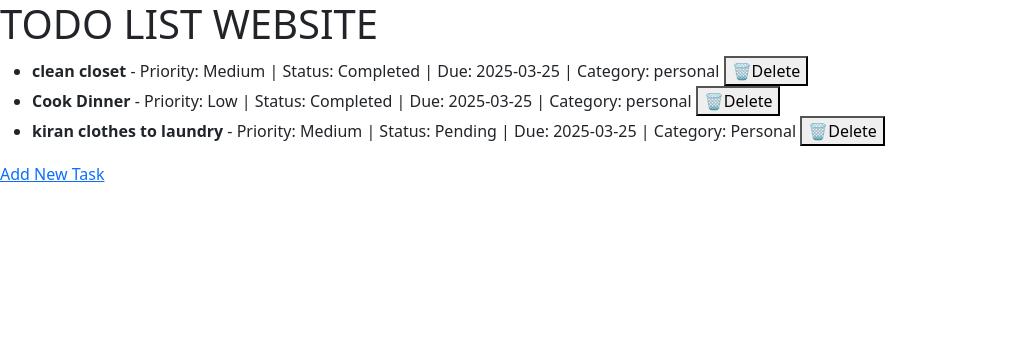
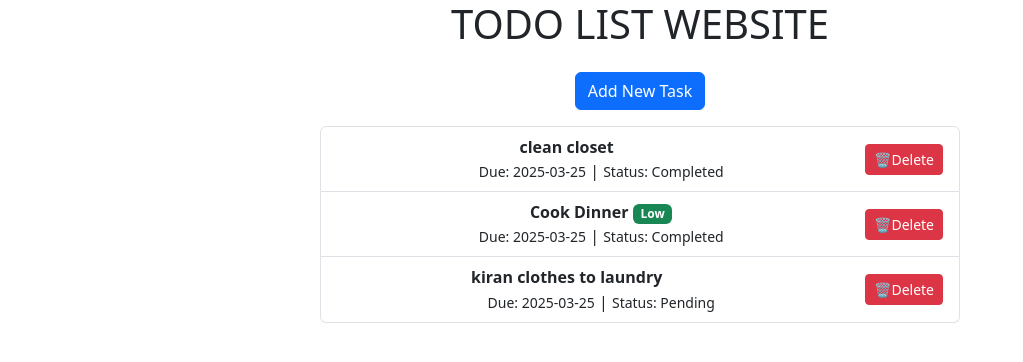
Before and after one commit to Prathyusha1993/day-89-advance-python-challeneg-to-do-list-website, a Flask app: page / in a window 1280 px wide. Shown: the top 362 px of the page, without its empty margins (0-1023 px from the left). Run offline with Flask 3, Linux system fonts and the light colour scheme; data comes from the database, SQL or seed files in the repository; both versions use the stored data as it was after the commit; some libraries are stand-ins or nearby versions.

Commit message:
day-89 advance python to do list website

```diff
--- a/main.py
+++ b/main.py
@@ -39,7 +39,7 @@
 
 class TodoForm(FlaskForm):
     task = StringField('Task', validators=[DataRequired()])
-    status = BooleanField('Status', validators=[InputRequired()], default=False)
+    status = BooleanField('Status', default=False)
     priority = SelectField('Priority', choices=[('Low','Low'), ('Medium', 'Medium'),('High', 'High')])
     due_date = DateField('Due Date', format='%Y-%m-%d')
     category = StringField('Category', validators=[DataRequired()])
--- a/requirements.txt
+++ b/requirements.txt
@@ -4,3 +4,4 @@
 Bootstrap_Flask==2.4.2
 Flask_WTF==1.2.2
 WTForms==3.2.1
+gunicorn==21.2.0
--- a/static/css/styles.css
+++ b/static/css/styles.css
@@ -0,0 +1,32 @@
+body {
+    background-color: #f8f9fa;
+    font-family: Arial, sans-serif;
+}
+
+.container{
+    max-width: 700px;
+    margin-top: 50px;
+}
+h1{
+    text-align: center;
+    margin-bottom: 20px;
+}
+.task-card{
+    background: white;
+    padding: 15px;
+    border-radius: 8px;
+    box-shadow: 0px 4px 8px rgba(0,0,0,0.1);
+    margin-bottom: 10px;
+}
+.delete-btn{
+    background-color: #dc3545;
+    border:none;
+    color:white;
+    padding: 5px 10px;
+    border-radius: 5px;
+    cursor:pointer;
+}
+
+.delete-btn:hover{
+    background-color: #b52b3b;
+}
--- a/templates/index.html
+++ b/templates/index.html
@@ -2,26 +2,34 @@
 {% block title %}Todo List Website{% endblock %}
 
 {% block content %}
-<div>
-    <div>
-        <h1>TODO LIST WEBSITE</h1>
-        <ul>
+<div class="text-center">
+        <h1 class="mb-4">TODO LIST WEBSITE</h1>
+    <a class="btn btn-primary mb-3" href="{{ url_for('add_todo') }}">Add New Task</a>
+</div>
+<div class="d-flex justify-content-center">
+        <ul class="list-group text-center w-50">
         {% for task in tasks %}
-            <li>
-                <strong>{{ task.task }}</strong> -
-                Priority: {{ task.priority }} |
-                Status: {% if task.status %} Completed {% else %} Pending {% endif %} |
-                Due: {{ task.due_date.strftime('%Y-%m-%d') if task.due_date else 'No due date' }} |
-                Category: {{ task.category }}
+            <li class="list-group-item d-flex justify-content-between align-items-center">
+                <div class="flex-grow-1 text-center">
+                    <strong>{{ task.task }}</strong>
+                    <span class="badge bg-{% if task.priority == 'High' %}danger{% elif task.priority == 'Medium' %}
+                    warning{% else %}success{% endif %}">{{ task.priority }}</span>
+                    <br>
+                    <small>Due: {{ task.due_date.strftime('%Y-%m-%d') if task.due_date else 'No due date' }}</small> |
+                    <small>Status: {% if task.status %} Completed {% else %} Pending {% endif %}</small>
+                </div>
+
                 <form action="{{ url_for('delete_todo', task_id=task.id) }}" method="post" style="display:inline;">
-                    <button type="submit" onclick="return confirm('Are you sure you want to delete this task?')">🗑️Delete</button>
+                    <button type="submit" class="btn btn-danger btn-sm" onclick="return confirm('Are you sure you want to delete this task?')">🗑️Delete</button>
                 </form>
             </li>
-        {% else %}
-            <li> No task added yet.</li>
         {% endfor %}
         </ul>
-        <a href="{{ url_for('add_todo') }}">Add New Task</a>
+
+        {% if not tasks %}
+            <p class="text-center text-muted">No tasks added yet.</p>
+        {% endif %}
     </div>
-</div>
+
+
 {% endblock %}
```
Also changed, not shown: templates/add.html (+4 -6 lines), instance/tasks.db.
